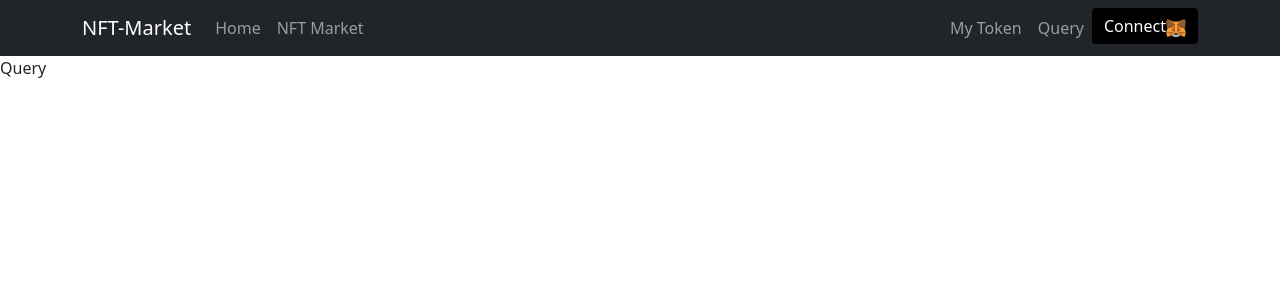
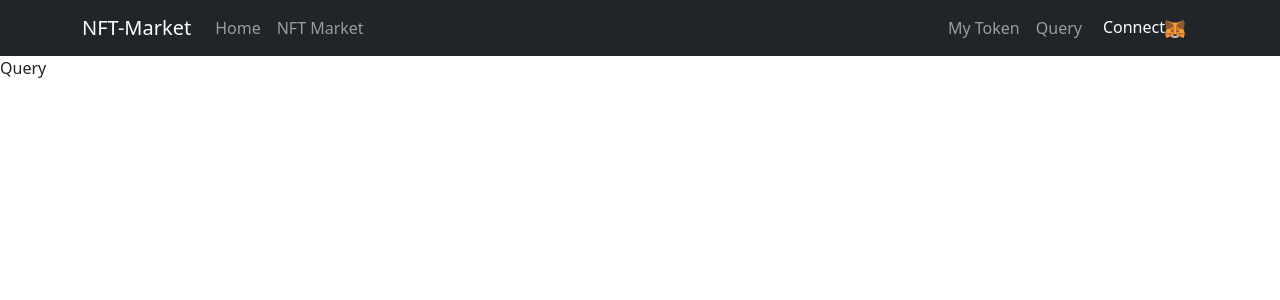
Before and after one commit to Betweak-Public-Lecture/jeonnam-nft-market-react, a React (Create React App) app: page /query in a window 1280 px wide. Shown: the top 300 px of the page. Built offline with nearby package versions, Linux system fonts and the light colour scheme.

Commit message:
create pages

```diff
--- a/src/App.js
+++ b/src/App.js
@@ -1,3 +1,4 @@
+import React from "react";
 import logo from "./logo.svg";
 // import "./App.css";
 import { BrowserRouter as Router, Switch, Route, Link } from "react-router-dom";
@@ -5,9 +6,16 @@ import { BrowserRouter as Router, Switch, Route, Link } from "react-router-dom";
 import Navbar from "./components/Navbar";
 
 function App() {
+  const [ethAccount, setEthAccount] = React.useState("");
   return (
     <Router>
-      <Navbar />
+      <Navbar
+        connectToMetamask={async () => {
+          const accounts = await window.ethereum.enable();
+          setEthAccount(accounts[0] || "");
+        }}
+      />
+      {ethAccount}
       <Switch>
         <Route path="/" exact>
           Home
--- a/src/components/ConnectMetamask/ConnectMetamask.js
+++ b/src/components/ConnectMetamask/ConnectMetamask.js
@@ -5,9 +5,9 @@ import { Button } from "react-bootstrap";
 // Metamask 연결을 담당. Metamask 이미지로 되어 있는 컴포넌트
 export default function ConnectMetamask(props) {
   return (
-    <Button style={{ backgroundColor: "black", borderWidth: 0 }}>
+    <Button variant="dark" onClick={props.connectToMetamask}>
       Connect
-      <img src={metamaskIcon} style={{ width: 20 }} />
+      <img src={metamaskIcon} style={{ width: 20 }} alt="" />
     </Button>
   );
 }
--- a/src/components/Navbar.js
+++ b/src/components/Navbar.js
@@ -41,7 +41,7 @@ export default function Navbar(props) {
               </Link>
             </Nav.Item>
             <Nav.Item>
-              <ConnectMetamask />
+              <ConnectMetamask connectToMetamask={props.connectToMetamask} />
             </Nav.Item>
           </Nav>
         </BSNavbar.Collapse>
```
Also changed, not shown: src/pages/Minting.js (added), src/pages/MyToken.js (added), src/pages/Query.js (added).
